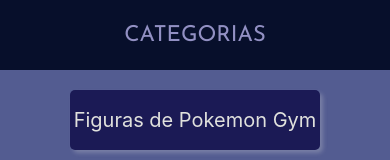
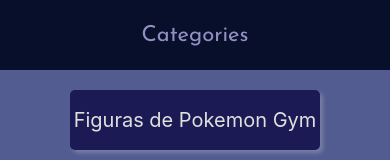
Before and after one commit to ALI130790/IMPRESIONES-LOBO-PRACTICA-CODER, a React Native app: screen / in a window 390 px wide. Shown: the top 160 px of the page. Built offline with nearby package versions, Linux system fonts and the light colour scheme.

Commit message:
navigator

```diff
--- a/App.js
+++ b/App.js
@@ -1,20 +1,13 @@
-import { StyleSheet, SafeAreaView, Platform, StatusBar, View } from "react-native"
-import Home from "./src/screens/Home"
+import { StyleSheet, SafeAreaView, Platform, StatusBar} from "react-native"
 import { colors } from "./src/constants/colors"
-import Header from "./src/components/Header"
-import ItemListCategory from "./src/screens/ItemListCategory"
-import { useState } from "react"
 import { useFonts } from "expo-font"
-import ItemDetail from "./src/screens/ItemDetail"
+import Navigator from "./src/navigation/Navigator"
 
 
 const App = () => {
   const [fontsLoaded, fontError] = useFonts({
     Josefin: require("./assets/JosefinSans-Regular.ttf"),
   })
-
-  const [categorySelected, setCategorySelected] = useState("")
-  const [itemIdSelected, setItemIdSelected] = useState("")
 
   if (!fontsLoaded || fontError) {
     return null
@@ -23,20 +16,7 @@
   if (fontsLoaded && !fontError) {
     return (
       <SafeAreaView style={styles.container}>
-        <Header title={"CATEGORIAS"} />
-        {!categorySelected ? (
-          <Home setCategorySelected={setCategorySelected} />
-        ) :
-          !itemIdSelected ?
-            <ItemListCategory
-              categorySelected={categorySelected} setCategorySelected={setCategorySelected}
-              setItemIdSelected={setItemIdSelected}
-            />
-            : <ItemDetail
-              idSelected={itemIdSelected}
-              setProductSelected={setItemIdSelected}
-            />
-        }
+        <Navigator/>
       </SafeAreaView>
     )
   }
@@ -47,7 +27,7 @@
   container: {
     marginTop: Platform.OS === 'android' ? StatusBar .currentHeight : 0,
     flex: 1,
-    alignItems: "center",
+    //alignItems: "center",
     backgroundColor: colors.teal200
   },
 })
--- a/src/components/CategoryItem.jsx
+++ b/src/components/CategoryItem.jsx
@@ -3,13 +3,12 @@
 import { colors } from '../constants/colors'
 import Card from './Card'
 
-const CategoryItem = ({ category, selectCategory = () => { } }) => {
+const CategoryItem = ({ category, navigation }) => {
   return (
     <Card style={{ marginVertical: 10, marginHorizontal: 10 }}>
-      <Pressable onPress={() => selectCategory(category)}>
+      <Pressable onPress={() => navigation.navigate('ItemListCategory', {category} )}>
         <Text style={styles.text}>{category}</Text>
       </Pressable>
-
     </Card>
   )
 }
--- a/src/components/Header.jsx
+++ b/src/components/Header.jsx
@@ -1,11 +1,12 @@
-import { StyleSheet, Text, View } from 'react-native'
+import { StyleSheet, Text, View, useWindowDimensions } from 'react-native'
 import React from 'react'
 import { colors } from '../constants/colors'
 
 const Header = ({title}) => {
+  const {height, width} = useWindowDimensions()
   return (
     <View style = {styles.container}>
-      <Text style = {styles.text}>{title}</Text>
+       <Text style = {width > 360 ? styles.text: styles.textSm}>{title}</Text>
     </View>
   )
 }
@@ -24,5 +25,10 @@
     color: colors.teal200,
     fontFamily: 'Josefin',
     fontSize:22
+  },
+  textSm: {
+    color: colors.teal200,
+    fontFamily: 'Josefin',
+    fontSize: 16
   }
 })
--- a/src/components/ProductItem.jsx
+++ b/src/components/ProductItem.jsx
@@ -6,14 +6,14 @@
 const ProductItem = ({
   product,
   setProductSelected = () => {},
-  setItemIdSelected = () => {},
+  navigation,
 }) => {
-  // const {height, width } = useWindowDimensions()
-
-
   return (
     <Card style={styles.additionalStylesCard}>
-      <Pressable style={styles.pressable} onPress ={()=> setItemIdSelected(product.id)}>
+      <Pressable
+        style={styles.pressable}
+        onPress={() => navigation.navigate('ItemDetail', {productId : product.id} )}
+      >
         <Text style={styles.textCategory}>{product.title}</Text>
         <Image
           resizeMode="cover"
--- /dev/null
+++ b/src/navigation/Navigator.jsx
@@ -0,0 +1,50 @@
+import { StyleSheet } from 'react-native'
+import React from 'react'
+import { createNativeStackNavigator } from '@react-navigation/native-stack'
+import { NavigationContainer } from '@react-navigation/native'
+import ItemListCategory from '../screens/ItemListCategory'
+import ItemDetail from '../screens/ItemDetail'
+import Header from '../components/Header'
+import Home from '../screens/Home'
+
+const Stack = createNativeStackNavigator()
+
+const Navigator = () => {
+    return (
+        <NavigationContainer>
+            <Stack.Navigator
+                initialRouteName='Home'
+                screenOptions={
+                    ({ route }) => (
+                        {
+                            header: () => {
+                                return <Header title={
+                                    route.name === "Home" ? "Categories" : route.name === "ItemListCategory" ? route.params.category : "Detail"
+                                } />
+                            }
+                        }
+                    )
+                }
+            >
+                <Stack.Screen
+                    component={Home}
+                    name='Home'
+                />
+                <Stack.Screen
+                    component={ItemListCategory}
+                    name='ItemListCategory'
+                />
+                <Stack.Screen
+                    component={ItemDetail}
+                    name='ItemDetail'
+                />
+            </Stack.Navigator>
+        </NavigationContainer>
+    )
+}
+
+export default Navigator
+
+const styles = StyleSheet.create({
+
+})
--- a/src/screens/Home.jsx
+++ b/src/screens/Home.jsx
@@ -3,7 +3,7 @@
 import CategoryItem from "../components/CategoryItem"
 import categories from "../data/categories.json"
 
-const Home = ({ setCategorySelected }) => {
+const Home = ({ navigation }) => {
 
   return (
     <View style={styles.flatListContainer}>
@@ -13,7 +13,7 @@
         data={categories.sort()}
         renderItem={({ item }) => (
           <CategoryItem
-            selectCategory={setCategorySelected}
+            navigation={navigation}
             category={item}
           />
         )}
--- a/src/screens/ItemDetail.jsx
+++ b/src/screens/ItemDetail.jsx
@@ -2,12 +2,13 @@
 import React, { useEffect, useState } from "react"
 import allProducts from "../data/products.json"
 
-const ItemDetail = ({ idSelected, setProductSelected }) => {
+const ItemDetail = ({route, navigation }) => {
 
   const [product, setProduct] = useState(null)
   const [orientation, setOrientation] = useState("portrait")
   const { width, height } = useWindowDimensions()
 
+  const {productId : idSelected} = route.params
   //Landscape = horizontal
   //Portrait = vertical
 
@@ -26,7 +27,7 @@
 
   return (
     <View>
-      <Button onPress={() => setProductSelected("")} title="Go back" />
+      <Button onPress={() => navigation.goBack()} title="Go back" />
       {product ? (
         <View
           style={
--- a/src/screens/ItemListCategory.jsx
+++ b/src/screens/ItemListCategory.jsx
@@ -6,15 +6,17 @@
 import { useEffect, useState } from "react"
 
 const ItemListCategory = ({
-  categorySelected = "",
+
   setCategorySelected = () => {},
-  setItemIdSelected = () => {}
+  navigation,
+  route
 }) => {
 
   const [keyWord, setKeyword] = useState("")
   const [productsFiltered, setProductsFiltered] = useState([])
   const [error, setError] = useState("")
 
+  const {category : categorySelected} = route.params
   useEffect(() => {
     //Products filtered by category
 
@@ -50,12 +52,13 @@
       <Search
         error={error}
         onSearch={setKeyword}
-        goBack={() => setCategorySelected("")}
+        goBack={() => navigation.goBack()}
       />
       <FlatList
-
         data={productsFiltered}
-        renderItem={({ item }) => <ProductItem product={item} setItemIdSelected= {setItemIdSelected}/>}
+        renderItem={({ item }) => (
+          <ProductItem product={item} navigation={navigation}/>
+        )}
         keyExtractor={(producto) => producto.id}
       />
     </View>
```
Also changed, not shown: package.json (+9 -5 lines), 1 other file (tests, documents, lock files or other folders).
